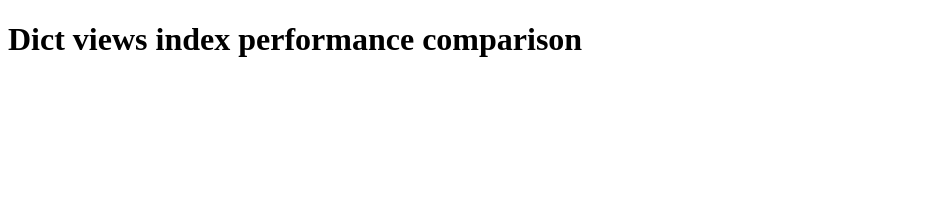
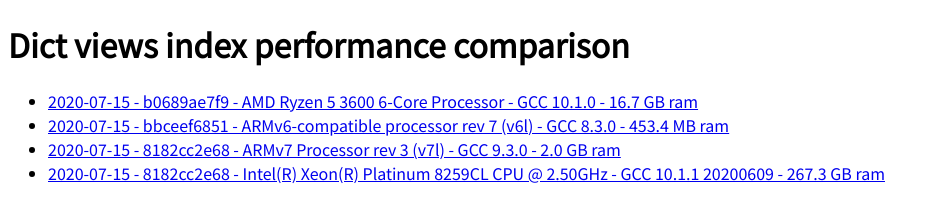
Before and after one commit to stestagg/dict_index, a plain HTML site: page docs/index.html in a window 1280 px wide. Shown: the whole page, without its empty margins (0-939 px from the left). Drawn offline with Linux system fonts and the light colour scheme.

Commit message:
Fix performance

```diff
--- a/docs/index.html
+++ b/docs/index.html
@@ -1,4 +1,13 @@
 <!doctype html>
+
+<head>
+	<link href="https://fonts.googleapis.com/css2?family=Noto+Sans+JP&display=swap" rel="stylesheet">
+	<style>
+		body{
+			font-family: 'Noto Sans JP', sans-serif;
+		}
+	</style>
+</head>
 
 <body>
 	<h1>Dict views index performance comparison</h1>
@@ -6,6 +15,46 @@
 	<ul>
 
 
+			<li>
+				<a href="xxx.html">
+					2020-07-15
+					- b0689ae7f9
+					- AMD Ryzen 5 3600 6-Core Processor
+					- GCC 10.1.0
+					- 16.7 GB ram
+				</a>
+			</li>
+
+			<li>
+				<a href="pizero.html">
+					2020-07-15
+					- bbceef6851
+					- ARMv6-compatible processor rev 7 (v6l)
+					- GCC 8.3.0
+					- 453.4 MB ram
+				</a>
+			</li>
+
+			<li>
+				<a href="pi4.html">
+					2020-07-15
+					- 8182cc2e68
+					- ARMv7 Processor rev 3 (v7l)
+					- GCC 9.3.0
+					- 2.0 GB ram
+				</a>
+			</li>
+
+			<li>
+				<a href="big.html">
+					2020-07-15
+					- 8182cc2e68
+					- Intel(R) Xeon(R) Platinum 8259CL CPU @ 2.50GHz
+					- GCC 10.1.1 20200609
+					- 267.3 GB ram
+				</a>
+			</li>
+
 
 	</ul>
 
```
Also changed, not shown: report/index.html (+9 -0 lines), 3 other files.
